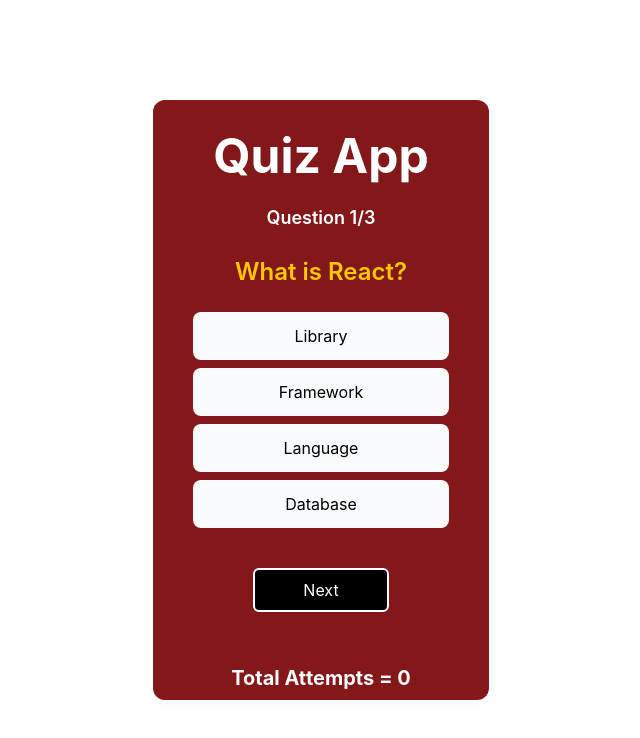
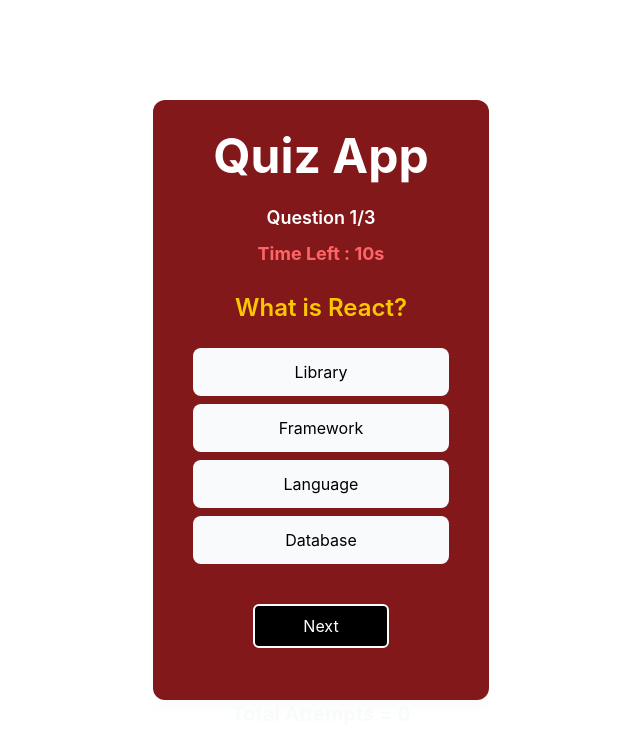
Before and after one commit to AbhayDeveloperr/Quiz-App, a React (Vite) app in the folder Quiz-App/: page / in a window 1280 px wide. Shown: the top 738 px of the page, without its empty margins (319-959 px from the left). Built offline with nearby package versions, Linux system fonts and the light colour scheme.

Commit message:
Timer Added

```diff
--- a/Quiz-App/src/App.jsx
+++ b/Quiz-App/src/App.jsx
@@ -1,4 +1,4 @@
-import React, { useState } from 'react'
+import React, { useEffect, useState } from 'react'
 import questions from './data'
 
 const App = () => {
@@ -16,8 +16,10 @@
 
   const [attemptCounter, setAttemptCounter] = useState(0);
 
+  const [timeLeft, setTimeLeft] = useState(15);
+
   const handleNext=()=>{
-    //Question Counter
+    // Check if the user has selected an option
     if (selectedOption === "") {
       alert("Please select an option first!");
       return;
@@ -48,7 +50,14 @@
     setAttemptCounter(0)
     setIsFinished(false)
     setMaxAttempt(false)
-  }
+  };
+
+  useEffect(()=>{
+    const interval = setInterval(()=>{
+      setTimeLeft((prev) => prev - 1);
+    },1000);
+    return () => clearInterval(interval);
+  },[])
 
 //check why the currentqueue value is not approaching to 3.
   return (
@@ -62,7 +71,7 @@
                 Game is over!! Your score is {score}
               </p>
               <br />
-              <button onClick={handleRestart} className="bg-green-600 text-white px-6 py-2 rounded mt-5 hover:bg-green-700">
+              <button onClick={handleRestart} className="bg-green-600 text-white px-6 py-2 rounded mt-5 hover:bg-green-700 cursor-pointer">
                 Play Again
               </button>
             </div>
@@ -72,6 +81,10 @@
         {/* Question Counter */}
         <p className='text-white text-lg font-semibold pt-2'>
           Question {currentQue+1}/{questions.length}
+        </p>
+
+        <p className="text-red-400 text-lg font-bold mt-2">
+          Time Left : {timeLeft}s
         </p>
 
         <h2 className='pt-6 pb-4 font-semibold text-2xl text-center text-yellow-400'>
```
